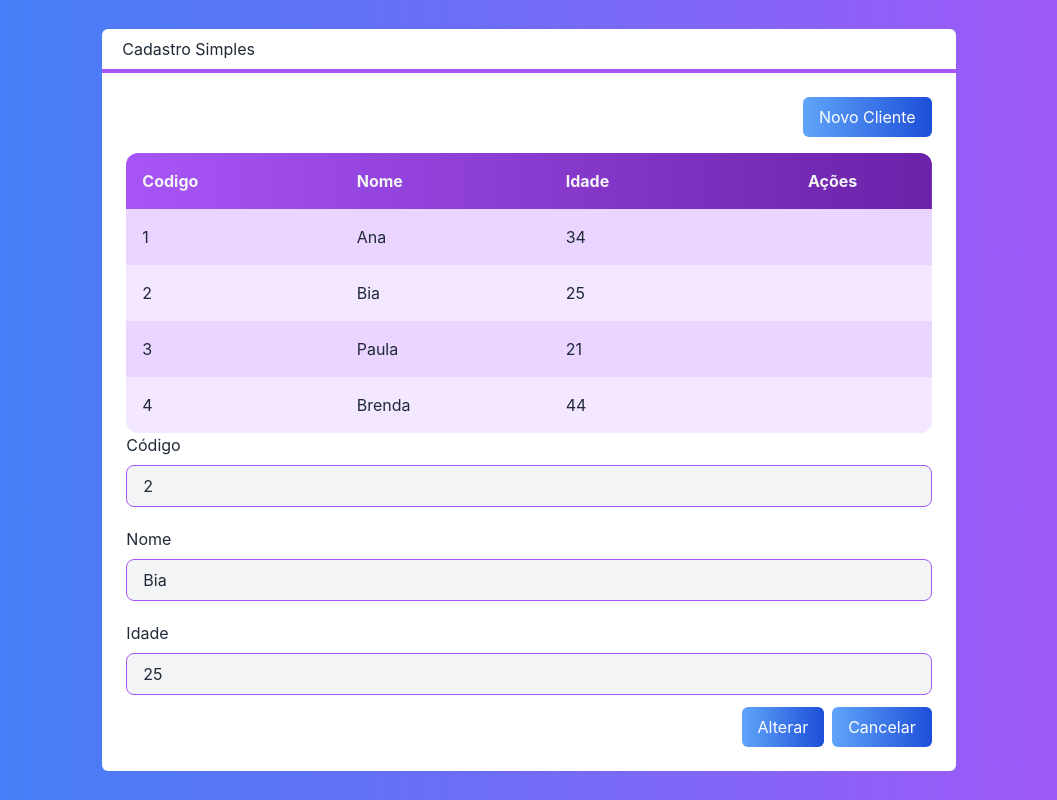
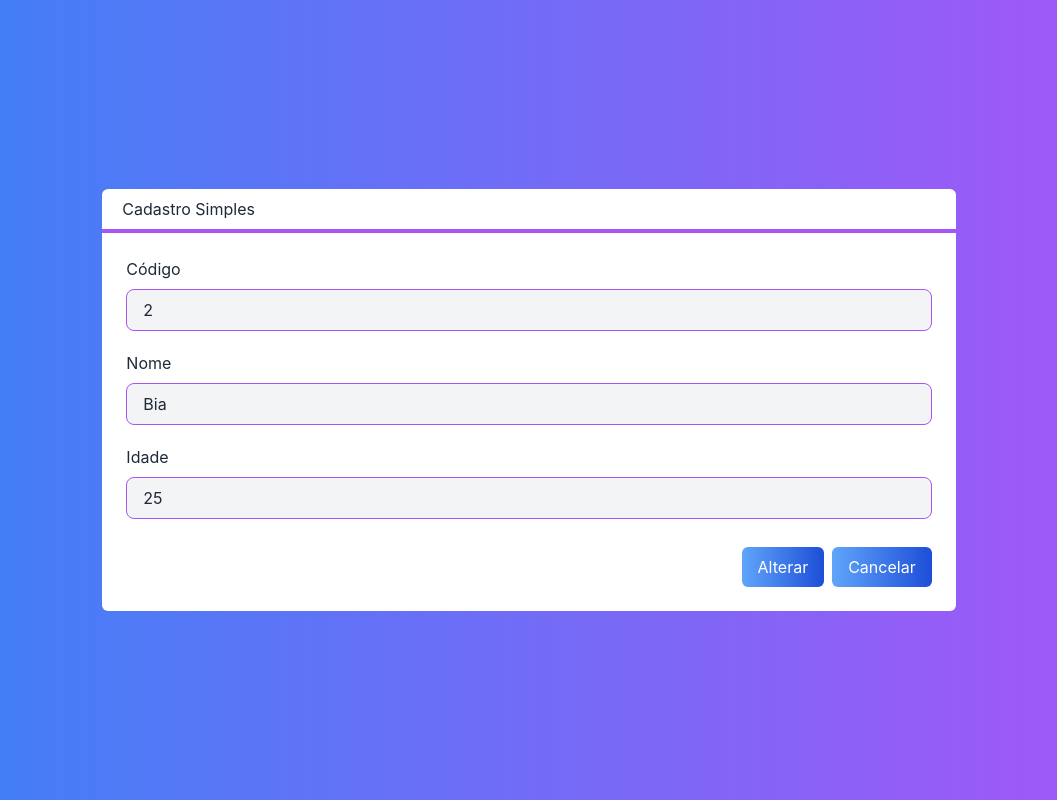
Before and after one commit to NikolasDaltro/Cadastro-Banco-Dados, a Next.js app in the folder next-crud/: page / in a window 1280 px wide. Both pictures are taken after a click on the button "Novo Cliente". Shown: the whole page, without its empty margins (111-1168 px from the left). Built offline with nearby package versions, Linux system fonts and the light colour scheme.

Commit message:
Ajustando altenança entre form e tab

```diff
--- a/next-crud/src/components/Botao.tsx
+++ b/next-crud/src/components/Botao.tsx
@@ -2,11 +2,12 @@ interface BotaoProps{
     cor?: 'green' | 'blue' | 'gray'
     className?: string
     children:any
+    onClick?: () => void
 }
 
 export default function Botao(props:BotaoProps){
     return(
-        <button className={`
+        <button onClick={props.onClick} className={`
             bg-gradient-to-r from-blue-400 to-blue-700
             text-white px-4 py-2 rounded-md
             ${props.className}
--- a/next-crud/src/components/Formulario.tsx
+++ b/next-crud/src/components/Formulario.tsx
@@ -5,7 +5,8 @@ import Entrada from "./Entrada";
 
 interface FormularioProps {
     cliente: Cliente
-
+    clienteMudou?: (cliente: Cliente) => void
+    cancelado?: () => void
 }
 
 export default function Formulario(props: FormularioProps) {
@@ -35,11 +36,12 @@ export default function Formulario(props: FormularioProps) {
                 valor={idade}
                 valorMudou ={setIdade}
                 />
-                <div className="flex justify-end mt-3">
-                    <Botao cor="blue" className="mr-2">
+                <div className="flex justify-end mt-7">
+                    <Botao cor="blue" className="mr-2"
+                    onClick={() => props.clienteMudou?.(new Cliente(nome, +idade, id))}>
                     Alterar
                     </Botao>
-                    <Botao>
+                    <Botao onClick={props.cancelado}>
                     Cancelar
                     </Botao>
                 </div>
--- a/next-crud/src/pages/index.tsx
+++ b/next-crud/src/pages/index.tsx
@@ -1,3 +1,4 @@
+import { useState } from "react";
 import Botao from "../components/Botao";
 import Formulario from "../components/Formulario";
 import Layout from "../components/Layout";
@@ -22,6 +23,12 @@ export default function Home() {
 
   }
 
+  function salvarCliente(cliente: Cliente){
+
+  }
+
+  const [visivel, setVisivel] = useState<'tabela' | 'form'>('tabela')
+
   return (
     <div className={`
     flex justify-center items-center h-screen
@@ -29,12 +36,21 @@ export default function Home() {
      text-white
     `}>
       <Layout titulo="Cadastro Simples">
-        <div className="flex justify-end">
-          <Botao className="mb-4">Novo Cliente</Botao>
-        </div>
-        <Tabela clientes={clientes} clienteSelecionado={clienteSelecionado}
-          clienteExcluido={clienteExcluido}/>
-          <Formulario cliente ={clientes[1]}></Formulario>
+        {visivel === 'tabela' ? (
+          <>
+            <div className="flex justify-end">
+              <Botao className="mb-4" onClick={() => setVisivel('form')}>Novo Cliente</Botao>
+            </div>
+            <Tabela clientes={clientes} clienteSelecionado={clienteSelecionado}
+              clienteExcluido={clienteExcluido} />
+          </>
+        ) : (
+          <Formulario cliente={clientes[1]}
+          clienteMudou={salvarCliente}
+          cancelado = {() => setVisivel('tabela')}
+          />
+        )}
+
       </Layout>
     </div>
   )
```
